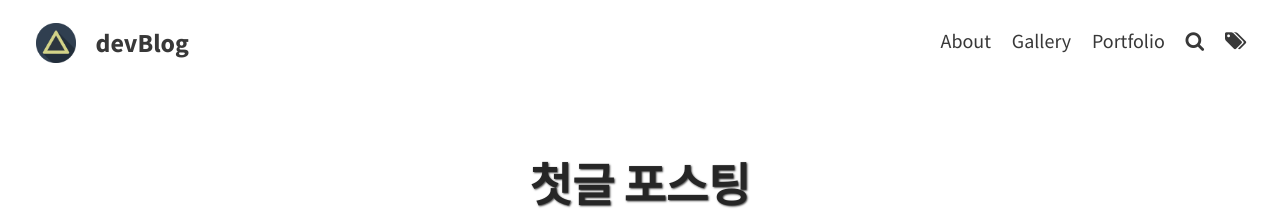
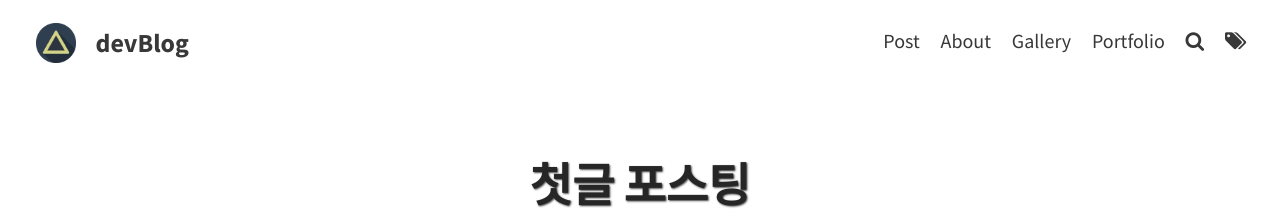
Before and after one commit to leejingeol/leejingeol.github.io, a Jekyll site: the page built from _posts/2021-02-09-markdown.md, in a window 1280 px wide and 900 px high. Shown: the top 224 px of the window. Built offline with Jekyll 4.4.1, drawn with Linux system fonts in a browser that asks for light colours; comment, search, counter and statistics services are not loaded.

Commit message:
blog setting

```diff
--- a/_config.yml
+++ b/_config.yml
@@ -44,3 +44,9 @@ exclude: [".jekyll-cache", ".idea", "vendor/*", "assets/node_modules"]
 
 # theme: type-on-strap                                  # if using the theme as a jekyll theme gem
 remote_theme: sylhare/Type-on-Strap                     # If using as a remote_theme in github
+
+#data: {
+#  social: {
+#    github: leejingeol
+#  }
+#}
--- a/_includes/navbar.html
+++ b/_includes/navbar.html
@@ -22,6 +22,12 @@
     <ul class="hide">
         {% assign name_page = "" %}
 
+        <li class="separator"> | </li>
+        <li>
+            <a class="clear" aria-label="Post" title="Post" href="/">
+                 Post
+            </a>
+        </li>
         {% for page in site.pages %}
             {% unless page.title == null or page.hide or name_page contains page.title %}
             <li class="separator"> | </li>
```
Also changed, not shown: _posts/2021-02-09-markdown.md (+2 -1 lines).
